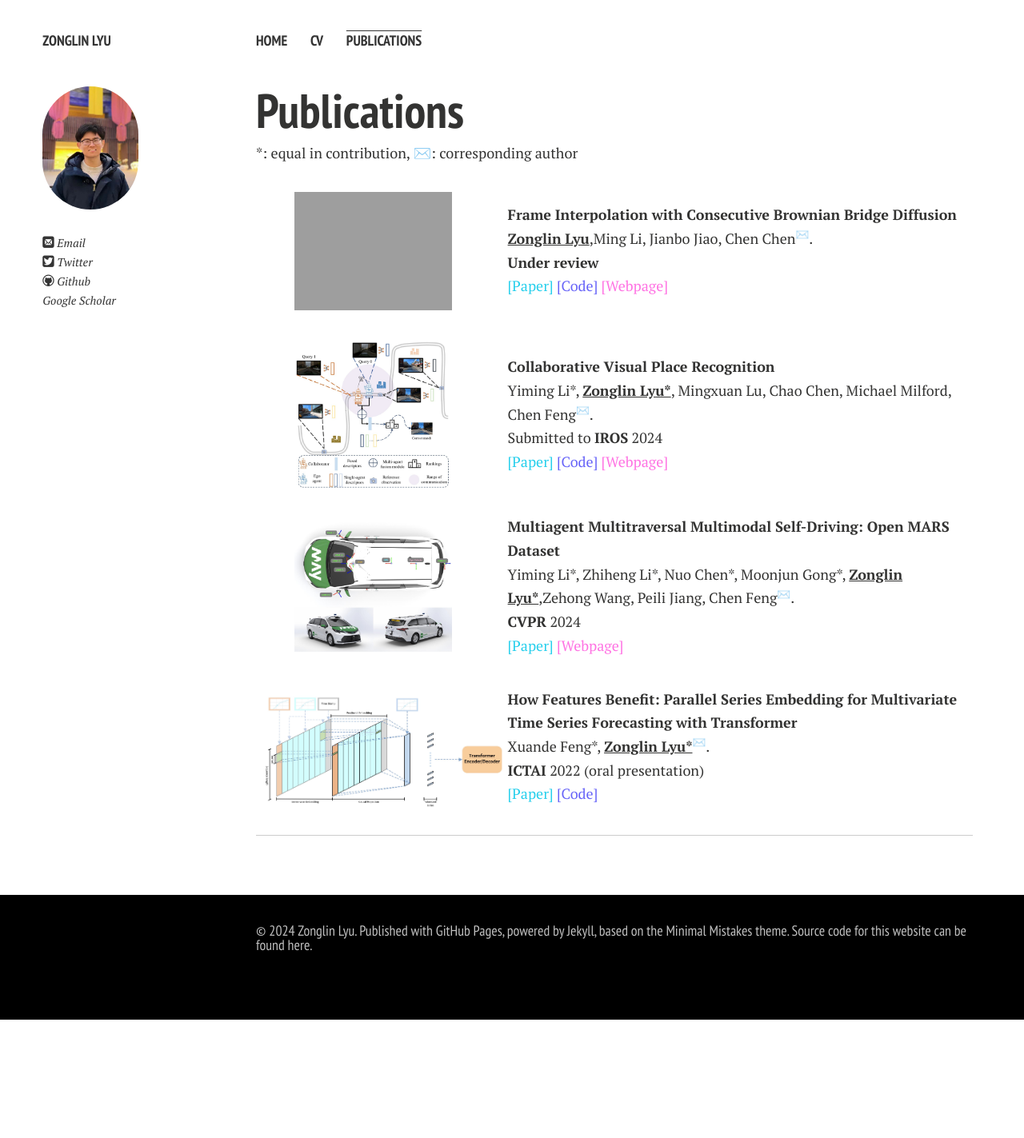
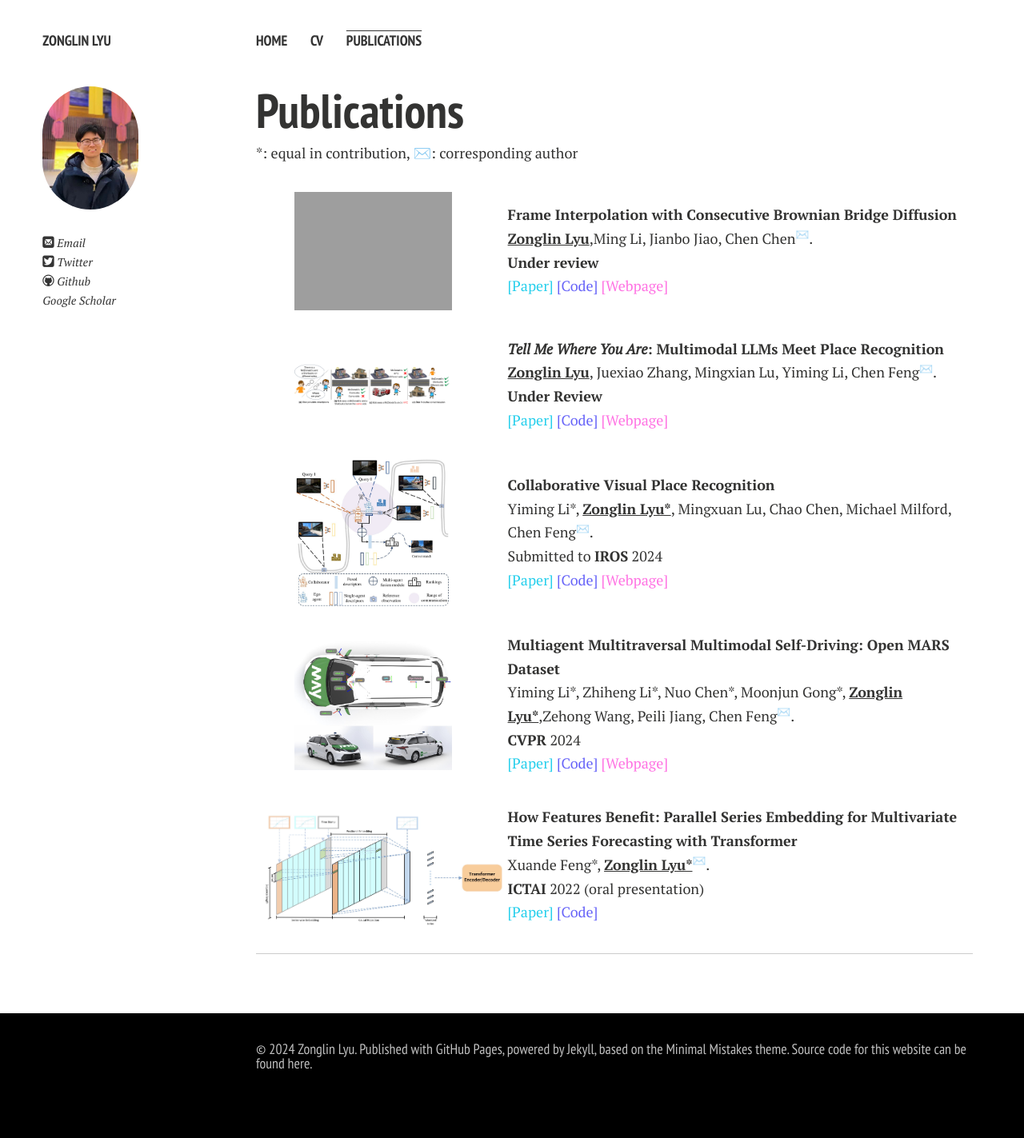
Before and after one commit to ZonglinL/ZonglinL.github.io, a Jekyll site: the page built from publications.md, in a window 1280 px wide. Shown: the whole page at 80% size. Built offline with Jekyll 4.4.1, drawn with Linux system fonts in a browser that asks for light colours; nearby versions of some CDN libraries; comment, search, counter and statistics services are not loaded; a style sheet for code colours, icons or effects is not loaded; before the commit the page ends 1275 px from its top, so only the background shows below that.

Commit message:
Update publications.md

```diff
--- a/publications.md
+++ b/publications.md
@@ -58,6 +58,32 @@ title: Publications
   </tbody>
 </table>
 
+<table style="width:100%;border:0px;border-spacing:0px;border-collapse:separate;margin-right:auto;margin-left:auto;">
+  <tbody>
+    <tr>
+      <td style="margin:5px;padding:5px;width:35%;max-width:90%" align="center" class="image-wrapper">
+        <img style="margin:1px;padding-right:20px;width:65%;max-width:100%" src="https://zonglinl.github.io/images/LLM4VPR.png" alt="dise">
+      </td>
+      <td width="75%" valign="center" class="text-wrapper">
+          <papertitle>
+            <strong>
+              	<i>Tell Me Where You Are</i>: Multimodal LLMs Meet Place Recognition
+            </strong>
+          </papertitle>
+          <br>
+          <strong><u>Zonglin Lyu</u></strong>, Juexiao Zhang, Mingxian Lu, Yiming Li, Chen Feng<sup>✉️</sup>.
+          <br>
+          <strong>Under Review</strong>
+          <br>
+          <a href="https://arxiv.org/pdf/2406.17520" class="custom-link—paper">[Paper]</a>
+          <a href="https://github.com/ai4ce/LLM4VPR" class="custom-link—code">[Code]</a>
+          <a href="https://ai4ce.github.io/LLM4VPR/" class="custom-link—project">[Webpage]</a>
+      </td>
+    </tr>
+
+  </tbody>
+</table>
+
 
 <table style="width:100%;border:0px;border-spacing:0px;border-collapse:separate;margin-right:auto;margin-left:auto;">
   <tbody>
@@ -85,6 +111,8 @@ title: Publications
   </tbody>
 </table>
 
+
+
 <table style="width:100%;border:0px;border-spacing:0px;border-collapse:separate;margin-right:auto;margin-left:auto;">
   <tbody>
     <tr>
@@ -102,13 +130,15 @@ title: Publications
           <br>
           <strong>CVPR</strong> 2024
           <br>
-          <a href="https://openreview.net/pdf?id=VIxV4gwd03" class="custom-link—paper">[Paper]</a>
+          <a href="https://openaccess.thecvf.com/content/CVPR2024/papers/Li_Multiagent_Multitraversal_Multimodal_Self-Driving_Open_MARS_Dataset_CVPR_2024_paper.pdf" class="custom-link—paper">[Paper]</a>
+          <a href="https://github.com/ai4ce/MARS" class="custom-link—code">[Code]</a>
           <a href="https://ai4ce.github.io/MARS" class="custom-link—project">[Webpage]</a>
       </td>
     </tr>
 
   </tbody>
 </table>
+
 
 
 <table style="width:100%;border:0px;border-spacing:0px;border-collapse:separate;margin-right:auto;margin-left:auto;">
```
